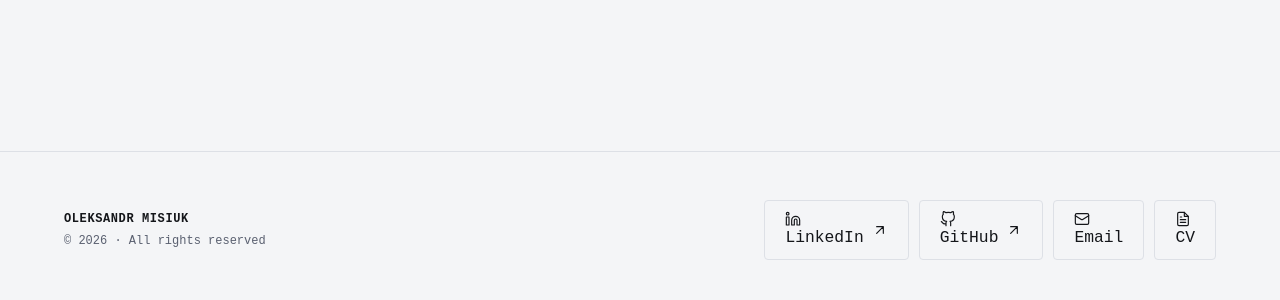
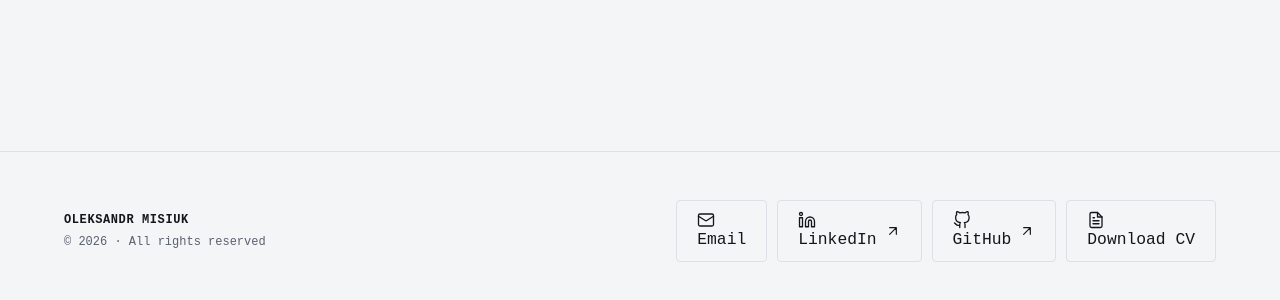
Before and after one commit to AlexandrMisiuk/my-web-site, a React (Vite) app: page / in a window 1280 px wide. Shown: the part 4019-4319 px from the top of the page. Built offline with nearby package versions, Linux system fonts and the light colour scheme.

Commit message:
Update icons in Contact and Footer sections to use consistent font styles and sizes, and rearrange email link in Footer for better grouping.

```diff
--- a/src/components/layout/Footer.tsx
+++ b/src/components/layout/Footer.tsx
@@ -21,6 +21,18 @@ export function Footer({ className = '' }: FooterProps) {
                 </div>
 
                 <div className="flex flex-wrap items-center gap-2.5">
+                    {siteProfile.links.email ? (
+                        <ActionLink
+                            href={`mailto:${siteProfile.links.email}`}
+                            variant="ghost"
+                            className="min-h-9 px-3 py-1.5 font-mono text-xs"
+                            aria-label="Send email"
+                        >
+                            <MailIcon size={18} />
+                            <span>Email</span>
+                        </ActionLink>
+                    ) : null}
+
                     {siteProfile.links.linkedin ? (
                         <ActionLink
                             href={siteProfile.links.linkedin}
@@ -28,7 +40,7 @@ export function Footer({ className = '' }: FooterProps) {
                             className="min-h-9 px-3 py-1.5 font-mono text-xs"
                             aria-label="LinkedIn profile"
                         >
-                            <LinkedInIcon size={16} />
+                            <LinkedInIcon size={18} />
                             <span>LinkedIn</span>
                         </ActionLink>
                     ) : null}
@@ -40,20 +52,8 @@ export function Footer({ className = '' }: FooterProps) {
                             className="min-h-9 px-3 py-1.5 font-mono text-xs"
                             aria-label="GitHub profile"
                         >
-                            <GitHubIcon size={16} />
+                            <GitHubIcon size={18} />
                             <span>GitHub</span>
-                        </ActionLink>
-                    ) : null}
-
-                    {siteProfile.links.email ? (
-                        <ActionLink
-                            href={`mailto:${siteProfile.links.email}`}
-                            variant="ghost"
-                            className="min-h-9 px-3 py-1.5 font-mono text-xs"
-                            aria-label="Send email"
-                        >
-                            <MailIcon size={16} />
-                            <span>Email</span>
                         </ActionLink>
                     ) : null}
 
@@ -65,8 +65,8 @@ export function Footer({ className = '' }: FooterProps) {
                             className="min-h-9 px-3 py-1.5 font-mono text-xs"
                             aria-label="Download CV"
                         >
-                            <DocumentIcon size={16} />
-                            <span>CV</span>
+                            <DocumentIcon size={18} />
+                            <span>Download CV</span>
                         </ActionLink>
                     ) : null}
                 </div>
--- a/src/components/sections/Contact.tsx
+++ b/src/components/sections/Contact.tsx
@@ -26,25 +26,25 @@ export function Contact({ profile = defaultSiteProfile, className = '' }: Contac
                 <div className="flex flex-wrap items-center gap-4">
                     {hasEmail ? (
                         <ActionLink href={`mailto:${profile.links.email}`} variant="primary">
-                            <MailIcon size={18} className="shrink-0" />
+                            <MailIcon size={18} className="shrink-0 font-mono" />
                             <span>Email</span>
                         </ActionLink>
                     ) : null}
                     {hasLinkedIn ? (
                         <ActionLink href={profile.links.linkedin} variant="ghost" isExternal>
-                            <LinkedInIcon size={18} className="shrink-0" />
+                            <LinkedInIcon size={18} className="shrink-0 font-mono" />
                             <span>LinkedIn</span>
                         </ActionLink>
                     ) : null}
                     {hasGitHub ? (
                         <ActionLink href={profile.links.github} variant="ghost" isExternal>
-                            <GitHubIcon size={18} className="shrink-0" />
+                            <GitHubIcon size={18} className="shrink-0 font-mono" />
                             <span>GitHub</span>
                         </ActionLink>
                     ) : null}
                     {hasCv ? (
                         <ActionLink href={profile.links.cv} variant="ghost" download>
-                            <DocumentIcon size={18} className="shrink-0" />
+                            <DocumentIcon size={18} className="shrink-0 font-mono" />
                             <span>Download CV</span>
                         </ActionLink>
                     ) : null}
```
